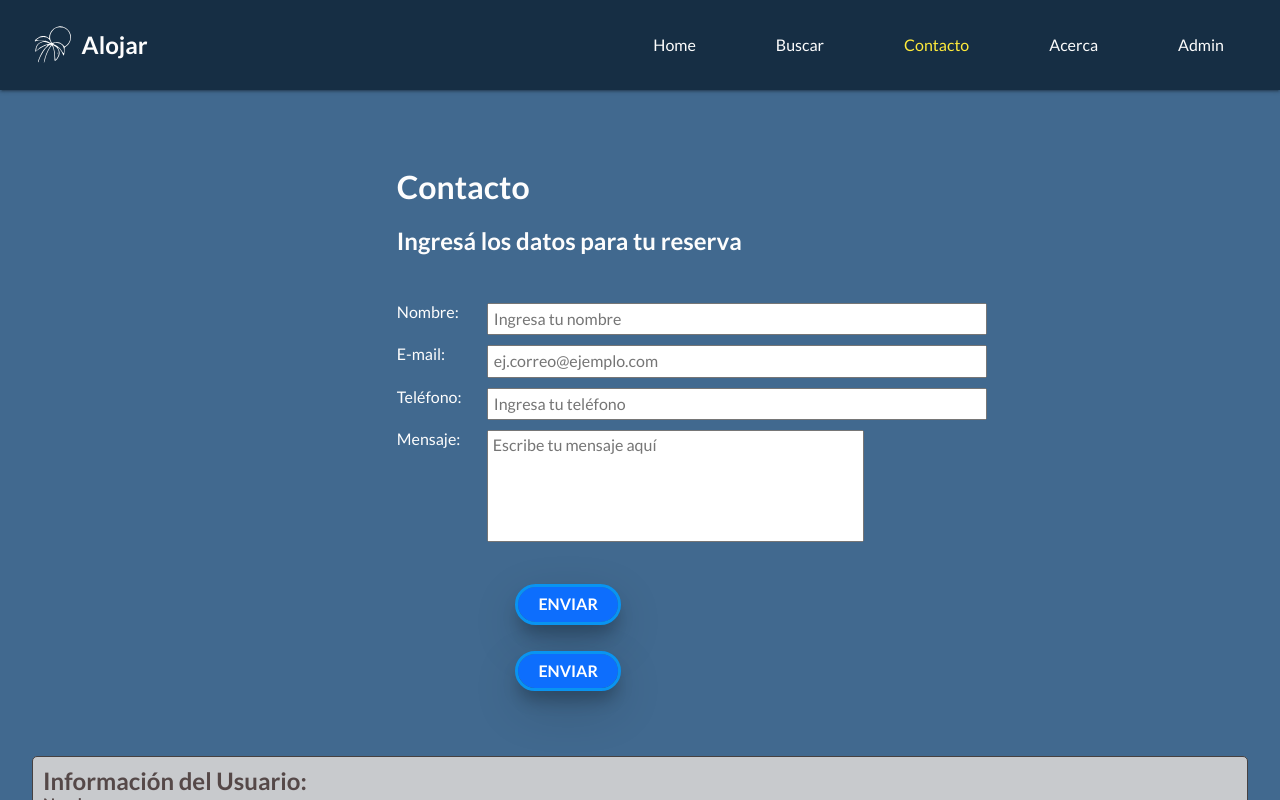
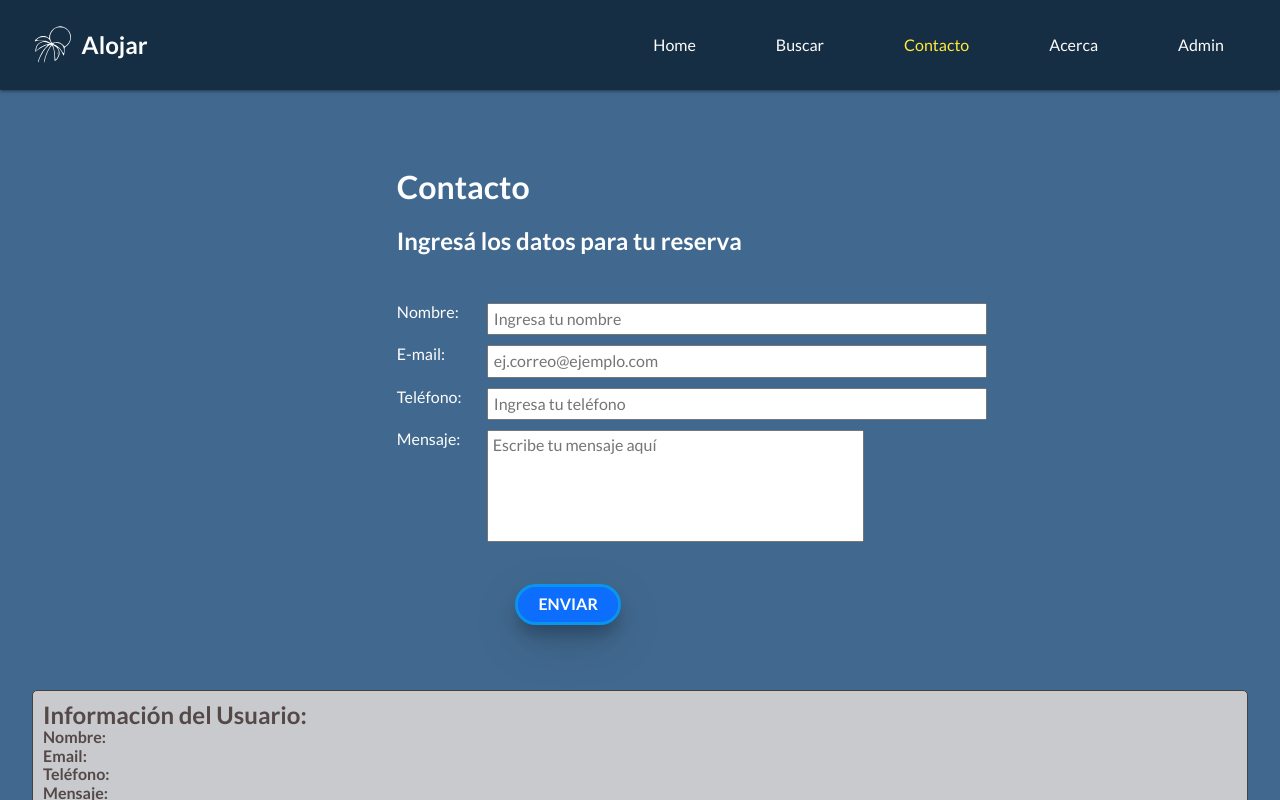
Before and after one commit to Leandro-Andres-Angeli/uner-desarrollo-web-tp-2, a React (Create React App) app: page /Contacto in a window 1280 px wide. Shown: the top 800 px of the page. Built offline with nearby package versions, Linux system fonts and the light colour scheme.

Commit message:
arregle boton enviar

```diff
--- a/src/components/Formulario.js
+++ b/src/components/Formulario.js
@@ -84,14 +84,10 @@ const Formulario = ({
           required
           disabled={enviando}
         ></textarea>
-        <button className='icon-btn btn-index ml-30' type='button'>
-          ENVIAR
-        </button>
-        <button
+          <button
           className='icon-btn btn-index ml-30'
           type='submit'
-          disabled={enviando}
-        >
+          disabled={enviando}>
           {enviando ? 'Enviando...' : 'ENVIAR'}
         </button>
       </form>
```
